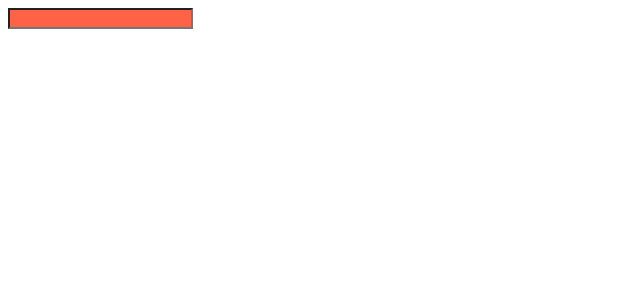
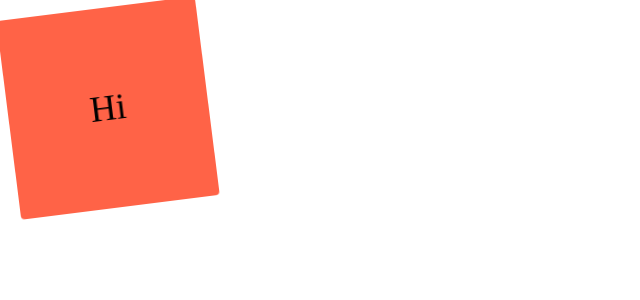
Before and after one commit to Siby1lA/TIL, a React (Create React App) app: page / in a window 1280 px wide. Shown: the top 300 px of the page, without its empty margins (0-640 px from the left). Built offline with nearby package versions, Linux system fonts and the light colour scheme.

Commit message:
Animations and Pseudo Selectors

```diff
--- a/src/App.js
+++ b/src/App.js
@@ -1,18 +1,49 @@
-import styled from "styled-components";
+import styled, { keyframes } from "styled-components";
 
-const Father = styled.div`
+const Wrapper = styled.div`
   display: flex;
 `;
 
-const Input = styled.input.attrs({ required: true, minlength: 10 })`
+const rotationAnimation = keyframes`
+ 0% {
+    transform:rotate(0deg);
+    border-radius:0px;
+  }
+  50% {
+    border-radius:100px;
+  }
+  100%{
+    transform:rotate(360deg);
+    border-radius:0px;
+  }
+`;
+
+const Box = styled.div`
+  height: 200px;
+  width: 200px;
+  display: flex;
+  justify-content: center;
+  align-items: center;
   background-color: tomato;
+  animation: ${rotationAnimation} 1s linear infinite;
+  span {
+    font-size: 36px;
+    &:hover {
+      font-size: 60px;
+    }
+    &:active {
+      opacity: 0;
+    }
+  }
 `;
 
 function App() {
   return (
-    <Father>
-      <Input />
-    </Father>
+    <Wrapper>
+      <Box>
+        <span>Hi</span>
+      </Box>
+    </Wrapper>
   );
 }
 
```
